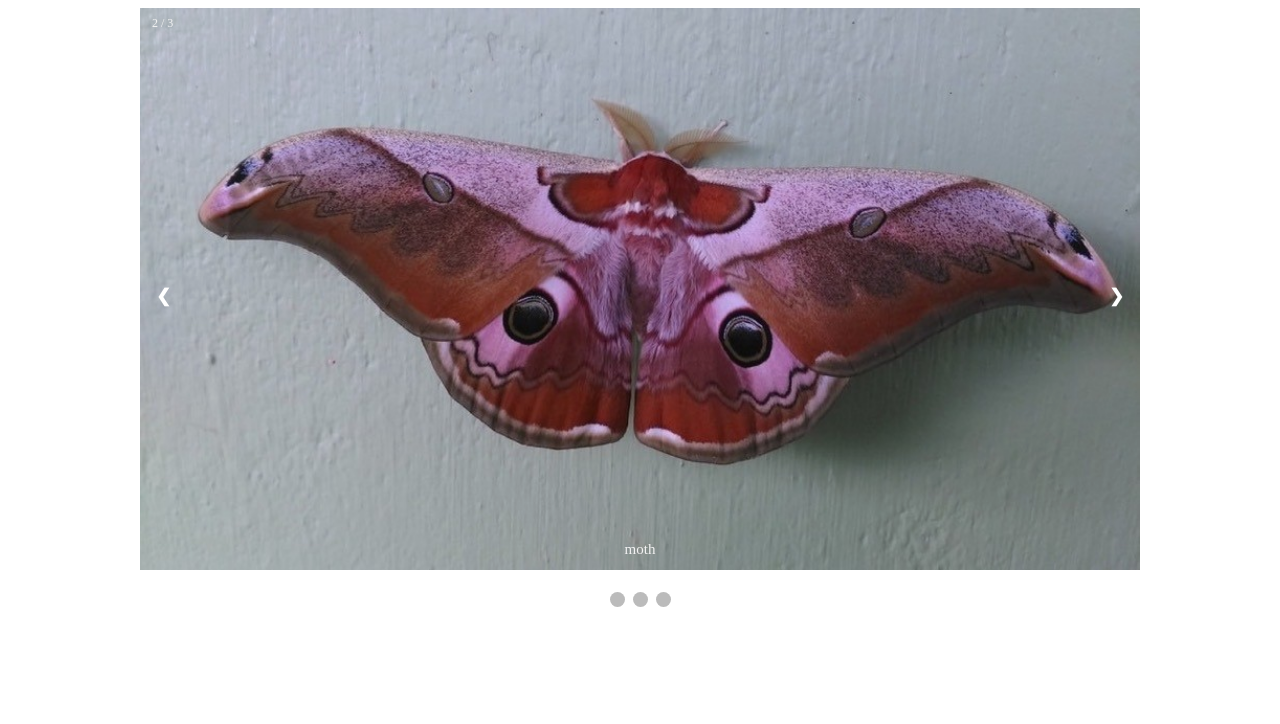
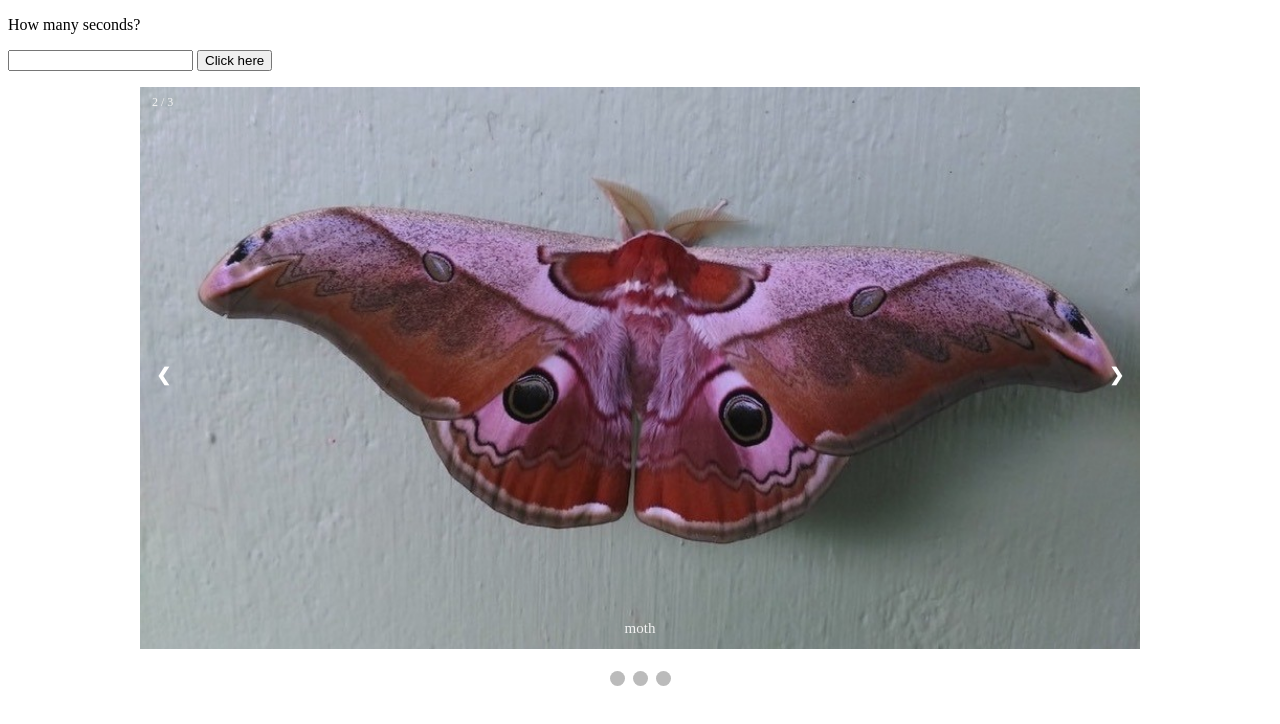
Before and after one commit to ltibbits000/JavaScript-Projects, a plain HTML site: page Basic JavaScript Projects/Project9_countdown_slideshow/index.html in a window 1280 px wide. Drawn offline with Linux system fonts and the light colour scheme.

Commit message:
Project 9 countdown slideshow

```diff
--- a/Basic JavaScript Projects/Project9_countdown_slideshow/JS/main.js
+++ b/Basic JavaScript Projects/Project9_countdown_slideshow/JS/main.js
@@ -25,3 +25,20 @@ function showSlides() {
   slides[slideIndex-1].style.display = "block";
   setTimeout(showSlides, 2000); // Change image every 2 seconds
 }
+
+function countdown() {
+  var seconds = document.getElementById('seconds').value;
+
+  function tick() {
+    seconds = seconds -1;
+    timer.innerHTML = seconds;
+    var time = setTimeOut(tick, 1000);
+    if (seconds == -1) {
+      alert("Times up");
+      clearTimeout(time);
+      timer.innerHTML = "";
+    }
+
+  }
+  tick();
+}
--- a/Basic JavaScript Projects/Project9_countdown_slideshow/index.html
+++ b/Basic JavaScript Projects/Project9_countdown_slideshow/index.html
@@ -5,6 +5,10 @@
     </head>
 
     <body>
+        <p>How many seconds?</p>
+        <input id="seconds" value="" />
+        <button onclick="countdown()">Click here</button>
+        <p id="timer"></p>
 
     <!--Slideshow container-->
     <div class="slideshow-container">
```
